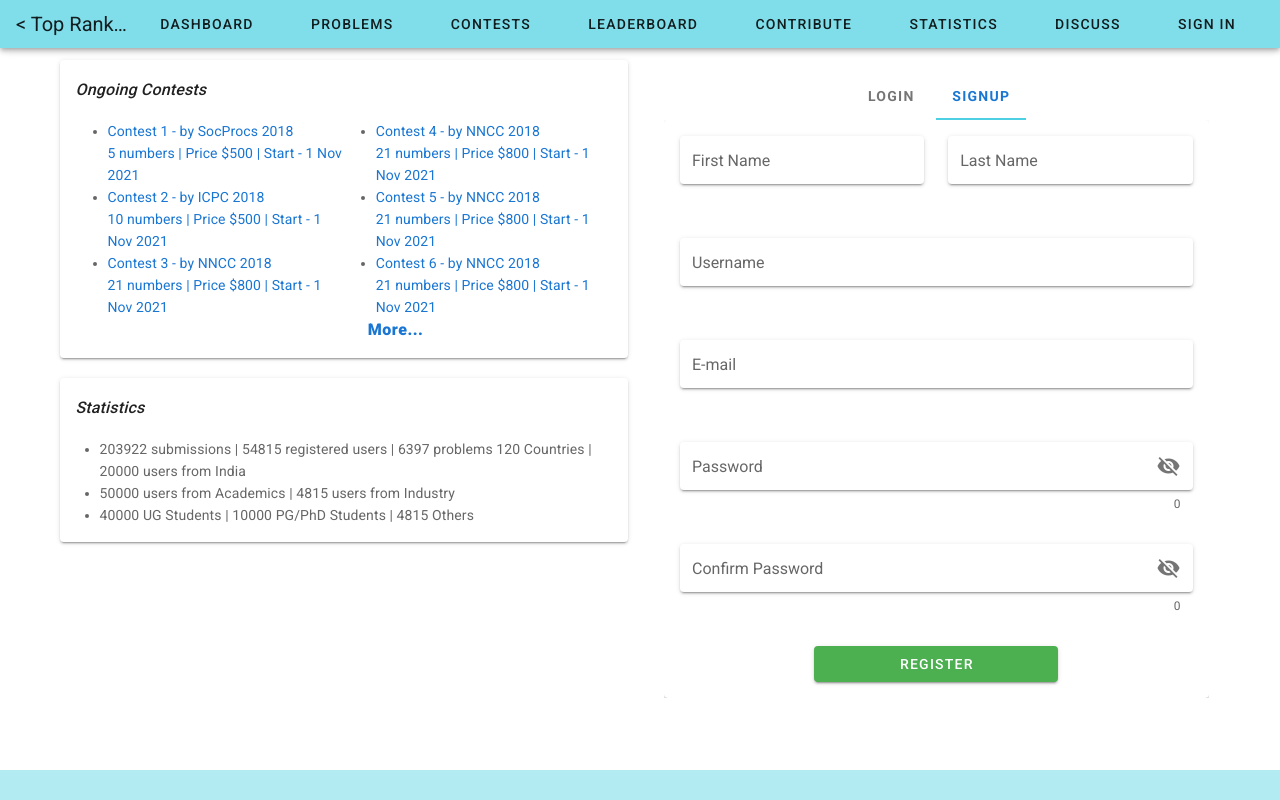
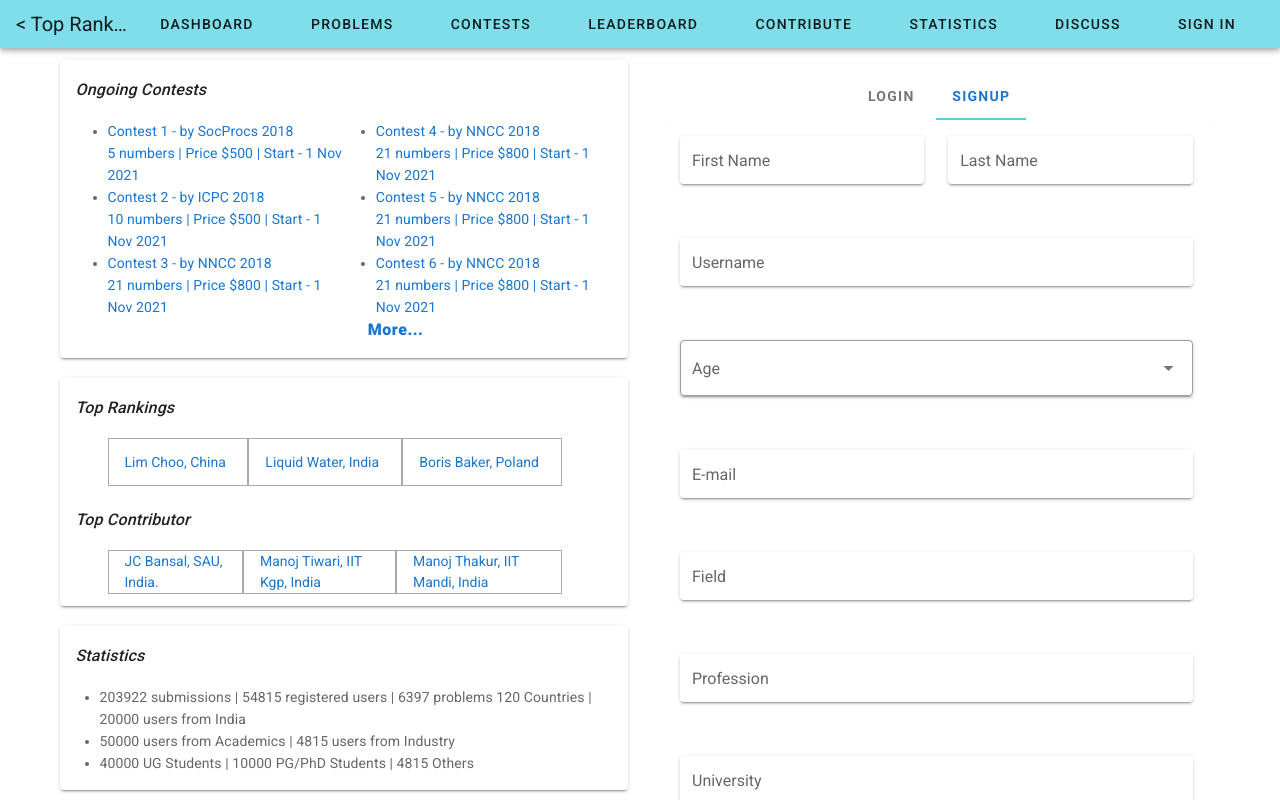
Before and after one commit to Top-Ranker/Frontend, a Nuxt app: page / in a window 1280 px wide. Both pictures are taken after a click on the tab "SIGNUP". Shown: the top 800 px of the page. Built offline with nearby package versions, Linux system fonts and the light colour scheme.

Commit message:
Home Page Done

```diff
--- a/components/Partials/SignupForm.vue
+++ b/components/Partials/SignupForm.vue
@@ -4,22 +4,44 @@
       <v-form ref="signup" v-model="valid" lazy-validation>
         <v-row>
           <v-col cols="12" md="6" sm="6">
-            <v-text-field v-model="firstName" :rules="[rules.required]" label="First Name" maxlength="20" required
+            <v-text-field v-model="user.firstName" :rules="[rules.required]" label="First Name" maxlength="20" required
                           solo></v-text-field>
           </v-col>
           <v-col cols="12" md="6" sm="6">
-            <v-text-field v-model="lastName" :rules="[rules.required]" label="Last Name" maxlength="20" required
+            <v-text-field v-model="user.lastName" :rules="[rules.required]" label="Last Name" maxlength="20" required
                           solo></v-text-field>
           </v-col>
           <v-col cols="12">
-            <v-text-field v-model="username" :rules="[rules.required]" label="Username" maxlength="20" required
+            <v-text-field v-model="user.username" :rules="[rules.required]" label="Username" maxlength="20" required
                           solo></v-text-field>
           </v-col>
           <v-col cols="12">
-            <v-text-field v-model="email" :rules="emailRules" label="E-mail" required solo></v-text-field>
+            <v-select
+              v-model='age'
+              :items='age'
+              :menu-props='{ maxHeight:200 }'
+              :rules='[rules.required]'
+              class='lang-choices'
+              color='black'
+              label='Age' outlined  solo>
+            </v-select>
           </v-col>
           <v-col cols="12">
-            <v-text-field v-model='password'
+            <v-text-field v-model="user.email" :rules="[rules.required]" label="E-mail" required solo></v-text-field>
+          </v-col>
+          <v-col cols="12">
+            <v-text-field v-model="user.field" :rules="[rules.required]" label="Field" required solo></v-text-field>
+          </v-col>
+          <v-col cols="12">
+            <v-text-field v-model="user.profession" :rules="[rules.required]" label="Profession" required solo></v-text-field>
+          </v-col>
+          <v-col cols="12">
+            <v-text-field v-model="user.university" :rules="[rules.required]" label="University" required solo></v-text-field>
+          </v-col>
+
+
+          <v-col cols="12">
+            <v-text-field v-model='user.password'
                           :append-icon="passShow ? 'mdi-eye' : 'mdi-eye-off'"
                           :rules='[rules.required,rules.min]'
                           :type="passShow ? 'text':'password'"
@@ -38,7 +60,7 @@
             <v-col class="d-flex" cols="3">
             </v-col>
             <v-col class="d-flex" cols="6">
-              <v-btn block color="success" @click="validate">Register</v-btn>
+              <v-btn block color="teal accent-3" @click="validate">Register</v-btn>
             </v-col>
             <v-col class="d-flex" cols="3">
             </v-col>
@@ -54,11 +76,17 @@ export default {
   data() {
     return {
       valid: true,
-      firstName: "",
-      lastName: "",
-      username: "",
-      email: "",
-      password: "",
+      user:{
+        firstName: "",
+        lastName: "",
+        username: "",
+        email: "",
+        password: "",
+        country:"",
+        field:"",
+        profession:"",
+        university:"",
+      },
       passwordConfirm: "",
       passShow: false,
       emailRules: [
@@ -68,12 +96,13 @@ export default {
       rules: {
         required: value => !!value || "Required.",
         min: v => (v && v.length >= 8) || "Min 8 characters"
-      }
+      },
+      age:  Array(45).fill(30).map((e,i)=>i+1)
     }
   },
   computed: {
     passwordMatch() {
-      return () => this.password === this.passwordConfirm || "Password must match";
+      return () => this.user.password === this.passwordConfirm || "Password must match";
     }
   },
 
--- /dev/null
+++ b/components/Partials/TopRankTables.vue
@@ -0,0 +1,68 @@
+<template>
+  <v-card class="rounded-b" hover>
+    <v-card-title class="font-italic text-subtitle-1 font-weight-medium">Top Rankings</v-card-title>
+    <v-simple-table class="mb-1 ml-12" style="width: 80%">
+      <template #default>
+        <tbody>
+        <tr>
+          <td>
+            <nuxt-link to="userprofile/">Lim Choo, China</nuxt-link>
+          </td>
+          <td>
+            <nuxt-link to="userprofile/">Liquid Water, India</nuxt-link>
+          </td>
+          <td>
+            <nuxt-link to="userprofile/">Boris Baker, Poland</nuxt-link>
+          </td>
+        </tr>
+        </tbody>
+      </template>
+    </v-simple-table>
+    <v-card-title class="font-italic text-subtitle-1 font-weight-medium">Top Contributor</v-card-title>
+    <v-simple-table class="pb-3 ml-12" dense style="width: 80%">
+      <template #default>
+        <tbody>
+        <tr>
+          <td>
+            <nuxt-link to="userprofile/"> JC Bansal,
+              SAU, India.
+            </nuxt-link>
+          </td>
+          <td>
+            <nuxt-link to="userprofile/">Manoj Tiwari,
+              IIT Kgp, India
+            </nuxt-link>
+          </td>
+          <td>
+            <nuxt-link to="userprofile/">Manoj Thakur,
+              IIT Mandi, India
+            </nuxt-link>
+          </td>
+        </tr>
+        </tbody>
+      </template>
+    </v-simple-table>
+  </v-card>
+</template>
+
+<script>
+export default {
+  name: "TopRankTables"
+}
+</script>
+
+<style scoped>
+table, th, td {
+  border: 1px solid darkgray;
+}
+
+a {
+  text-decoration: none;
+  color: rgba(75, 75, 75, 0.96);
+}
+
+a:hover {
+  color: #24adc4;
+}
+
+</style>
--- /dev/null
+++ b/pages/User/User.vue
@@ -0,0 +1,11 @@
+<template>
+    <div class="User">
+        <pre v-text="$attrs"/>
+    </div>
+</template>
+
+<script>
+    export default {
+        name: 'User'
+    };
+</script>
--- a/pages/index.vue
+++ b/pages/index.vue
@@ -4,6 +4,7 @@
       <v-row>
         <v-col cols="6">
           <OngoingContestCard class="mb-5"/>
+          <TopRankTables class="mb-5"/>
             <StatisticsCard></StatisticsCard>
         </v-col>
         <v-col cols="6">
@@ -18,14 +19,12 @@
 import LoginSignup from "../components/LoginSignup";
 import OngoingContestCard from "../components/Partials/OngoingContestCard";
 import StatisticsCard from "../components/Partials/StatisticsCard";
+import TopRankTables from "../components/Partials/TopRankTables";
 
 export default {
   name: "Index",
-  components: {StatisticsCard, OngoingContestCard, LoginSignup},
+  components: {TopRankTables, StatisticsCard, OngoingContestCard, LoginSignup},
   methods: {
-    something(event) {
-      console.log('hahah',event)
-    }
   },
 }
 </script>
```
